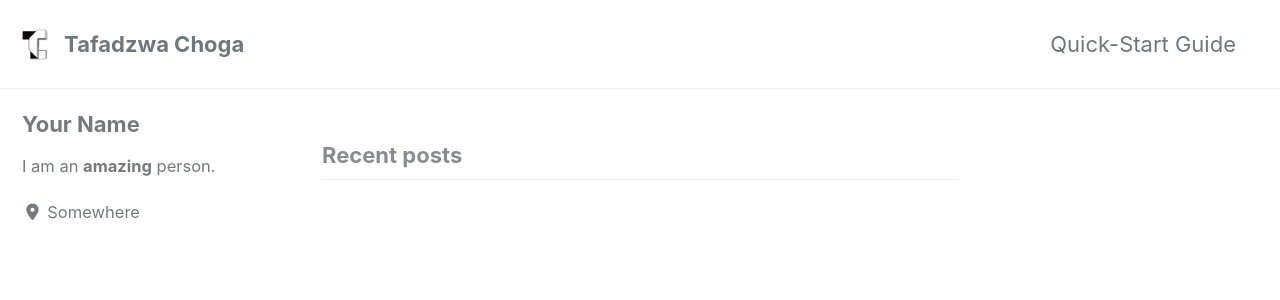
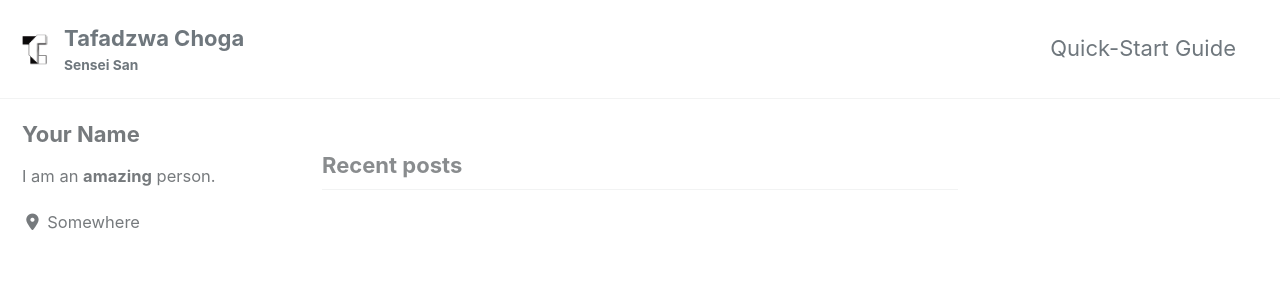
Before and after one commit to tafadzwachoga/tafadzwachoga.github.io, a Jekyll site: the page built from index.html, in a window 1280 px wide and 900 px high. Shown: the top 300 px of the window. Built offline with Jekyll 4.4.1, drawn with Linux system fonts in a browser that asks for light colours; cached includes are drawn as plain includes; nearby versions of some CDN libraries; the list of posts is cut into pages by our own code.

Commit message:
added subtitle

```diff
--- a/_config.yml
+++ b/_config.yml
@@ -18,14 +18,14 @@
 locale                   : "en-US"
 title                    : "Tafadzwa Choga"
 title_separator          : "-"
-subtitle                 : # site tagline that appears below site title in masthead
+subtitle                 : "Sensei San" # site tagline that appears below site title in masthead
 name                     : "Tafadzwa Choga"
 description              : "Art & Design Portfolio."
 url                      : # the base hostname & protocol for your site e.g. "https://mmistakes.github.io"
 baseurl                  : # the subpath of your site, e.g. "/blog"
 repository               : # GitHub username/repo-name e.g. "mmistakes/minimal-mistakes"
 teaser                   : # path of fallback teaser image, e.g. "/assets/images/500x300.png"
-logo                     : /images/Tafadzwa-Choga-LOGO.png # path of logo image to display in the masthead, e.g. "/assets/images/88x88.png"
+logo                     : "/images/Tafadzwa-Choga-LOGO.png" # path of logo image to display in the masthead, e.g. "/assets/images/88x88.png"
 masthead_title           : # overrides the website title displayed in the masthead, use " " for no title
 # breadcrumbs            : false # true, false (default)
 words_per_minute         : 200
```
